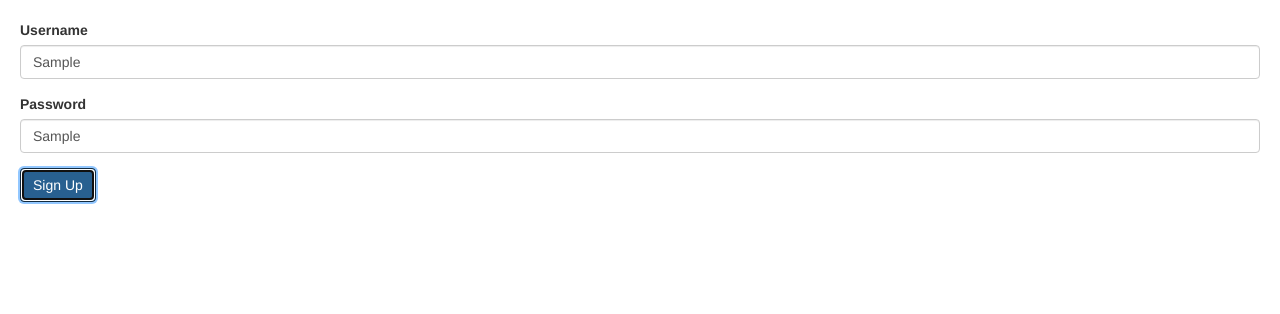
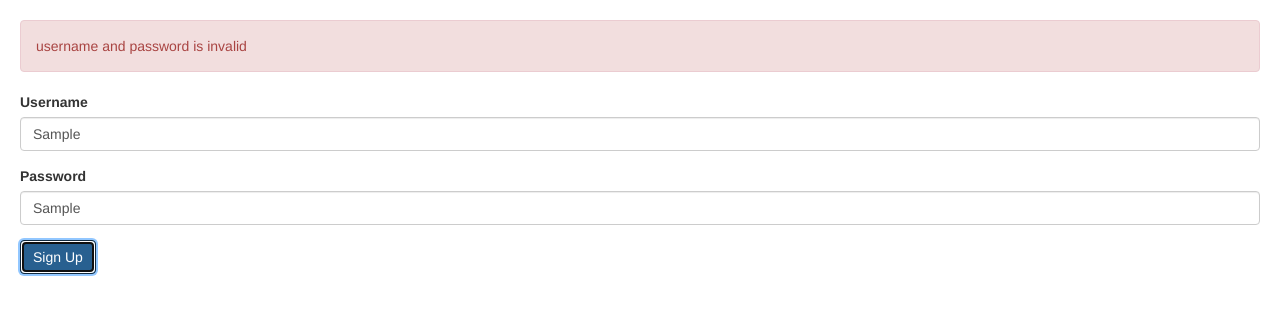
Before and after one commit to Maharoz/Angular-Introductory-Project, an Angular app: page / in a window 1280 px wide. Both pictures are taken after typing "Sample", "Sample" into the empty fields and a click on the button "Sign Up". Shown: the top 314 px of the page. Built offline with nearby package versions, Linux system fonts and the light colour scheme.

Commit message:
validating input on submit

```diff
--- a/src/app/signup/signup.component.html
+++ b/src/app/signup/signup.component.html
@@ -1,4 +1,7 @@
-<form [formGroup]="form">
+<form [formGroup]="form" (ngSubmit)="login()">
+    <div *ngIf="form.errors" class="alert alert-danger">
+        username and password is invalid
+    </div>
     <div class="form-group">
         <label for="username">Username</label>
         <input
--- a/src/app/signup/signup.component.ts
+++ b/src/app/signup/signup.component.ts
@@ -19,6 +19,17 @@
 
   ngOnInit() {
   }
+  login(){
+    this.form.setErrors({
+      inValidLogin:true
+    });
+    // let isValid = authService.login(this.form.value);
+    // if(!isValid){
+    //   this.form.setErrors({
+    //     inValidLogin:true
+    //   })
+    // }
+  }
   get username(){
     return this.form.get('username');
 
```
